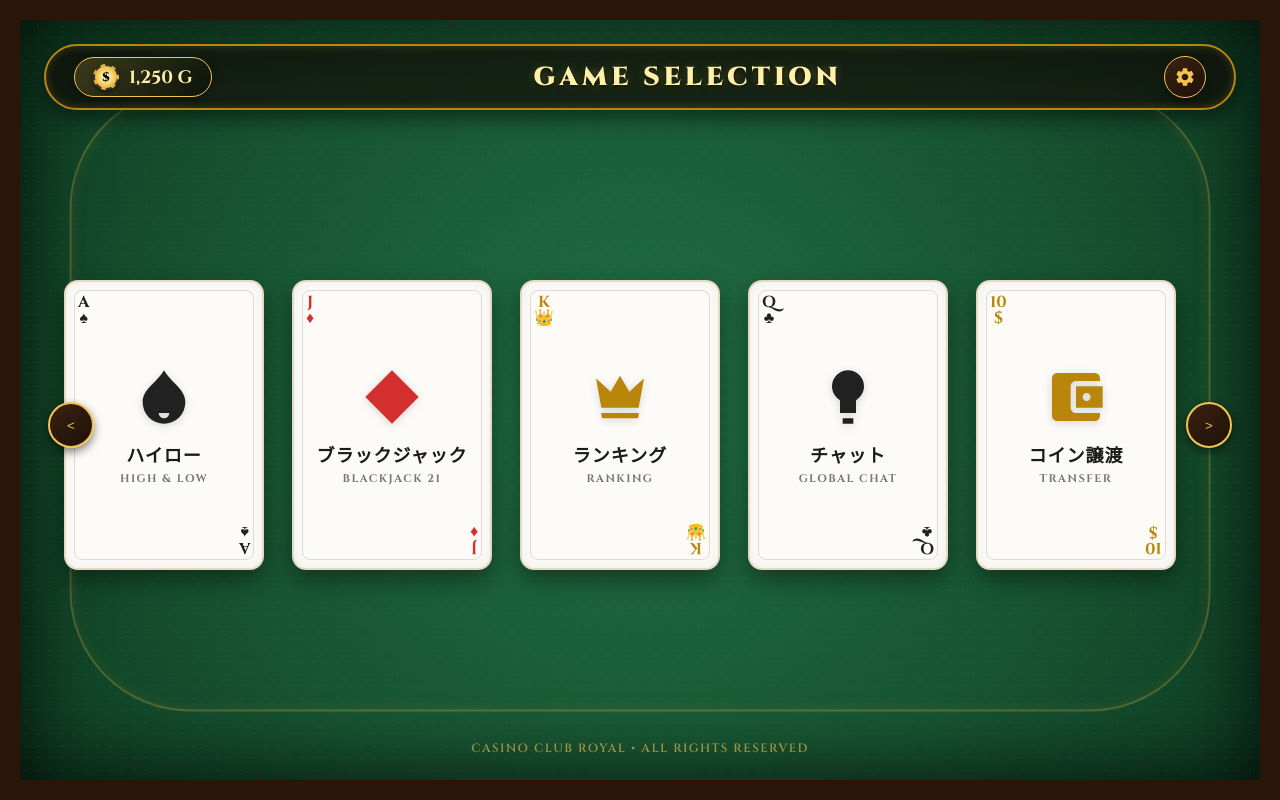
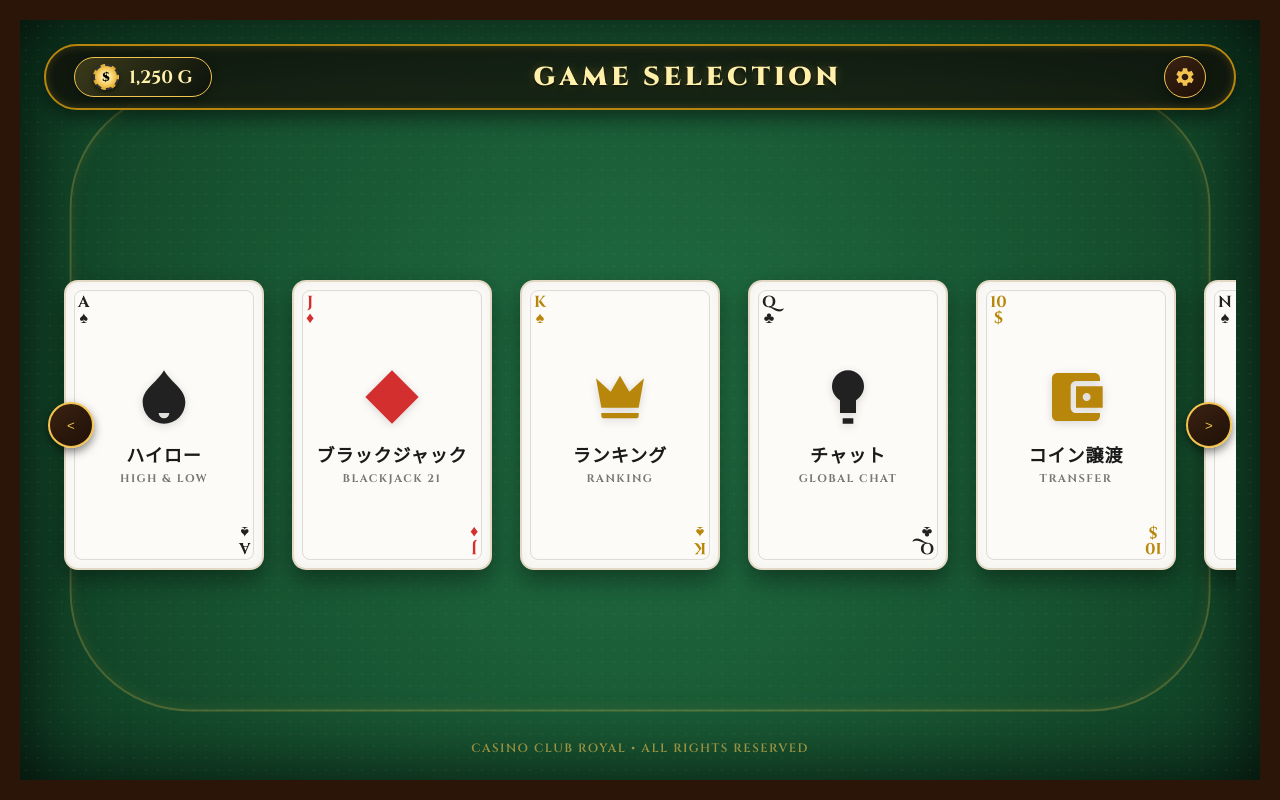
Before and after one commit to nosuke0411-gif/gemes1, a Flask app: template templates/gemes.html in a window 1280 px wide. Run offline with Flask 3, Linux system fonts and the light colour scheme; the template is opened without the code that fills it, so the values that code supplies are empty.

Commit message:
Update gemes.html

````diff
--- a/templates/gemes.html
+++ b/templates/gemes.html
@@ -51,7 +51,6 @@
         overflow: hidden;
     }
 
-    /* フェルト生地の質感を模した微細なパターンオーバーレイ */
     .table-container::before {
         content: '';
         position: absolute;
@@ -65,7 +64,6 @@
         z-index: 1;
     }
 
-    /* テーブル上の楕円ライン（カジノテーブル装飾線） */
     .table-line {
         position: absolute;
         top: 50%;
@@ -95,7 +93,6 @@
         backdrop-filter: blur(8px);
     }
 
-    /* チップ / コインバッジ */
     .chip-badge {
         display: flex;
         align-items: center;
@@ -170,7 +167,6 @@
         fill: currentColor;
     }
 
-    /* テーブル中央のカードエリア */
     .game-scroll-wrapper {
         position: relative;
         z-index: 10;
@@ -201,7 +197,6 @@
         border-radius: 4px;
     }
 
-    /* リアルなトランプカード */
     .card-btn {
         flex: 0 0 auto;
         width: 200px;
@@ -224,7 +219,6 @@
         cursor: pointer;
     }
 
-    /* カードの二重フレーム枠 */
     .card-btn::after {
         content: '';
         position: absolute;
@@ -237,14 +231,12 @@
         pointer-events: none;
     }
 
-    /* カードホバー時の立体浮き上がりエフェクト */
     .card-btn:hover {
         transform: translateY(-18px) rotateX(8deg) scale(1.05);
         box-shadow: 0 25px 35px rgba(0, 0, 0, 0.6), 0 0 15px rgba(243, 195, 80, 0.4);
         border-color: var(--gold-primary);
     }
 
-    /* カードの角マーク */
     .card-corner {
         position: absolute;
         display: flex;
@@ -267,13 +259,11 @@
         transform: rotate(180deg);
     }
 
-    /* スートカラー */
     .red-suit { color: #d32f2f; }
     .black-suit { color: #212121; }
     .gold-suit { color: #b8860b; }
     .green-suit { color: #2e7d32; }
 
-    /* 中央のメインコンテンツ・イラスト */
     .card-center {
         display: flex;
         flex-direction: column;
@@ -315,7 +305,6 @@
         text-transform: uppercase;
     }
 
-    /* 復活ゲーリボンラベル */
     .card-badge {
         position: absolute;
         top: 14px;
@@ -331,7 +320,6 @@
         border: 1px dashed var(--gold-light);
     }
 
-    /* スクロール矢印ボタン */
     .scroll-arrow {
         position: absolute;
         top: 50%;
@@ -360,7 +348,6 @@
     .scroll-arrow.left { left: 4px; }
     .scroll-arrow.right { right: 4px; }
 
-    /* ポップアップ（カジノウッド枠） */
     .popup {
         position: fixed;
         top: 0;
@@ -458,7 +445,6 @@
         border-color: #ff6666;
     }
 
-    /* フッター */
     .footer-status {
         position: relative;
         z-index: 10;
@@ -479,14 +465,12 @@
     <header class="hud-bar">
         <div class="chip-badge" title="保有コイン">
             <div class="chip-icon">$</div>
-            <!-- Flask / Jinja2 変数対応 -->
-            <span>{{ current_user.coins if current_user is defined and current_user.coins is defined else '1,250' }} G</span>
+            <span>{% if current_user is defined and current_user and current_user.coins is defined %}{{ current_user.coins }}{% else %}1,250{% endif %} G</span>
         </div>
 
         <div class="title-bar">GAME SELECTION</div>
 
         <div class="top-controls">
-            <!-- 設定ボタン -->
             <button class="icon-btn" id="settings-btn" title="設定">
                 <svg viewBox="0 0 24 24">
                     <path d="M19.14 12.94c.04-.3.06-.61.06-.94 0-.32-.02-.64-.07-.94l2.03-1.58c.18-.14.23-.41.12-.61l-1.92-3.32c-.12-.22-.37-.29-.59-.22l-2.39.96c-.5-.38-1.03-.7-1.62-.94l-.36-2.54c-.04-.24-.24-.41-.48-.41h-3.84c-.24 0-.43.17-.47.41l-.36 2.54c-.59.24-1.13.57-1.62.94l-2.39-.96c-.22-.08-.47 0-.59.22L2.74 8.87c-.12.21-.08.47.12.61l2.03 1.58c-.05.3-.09.63-.09.94s.02.64.07.94l-2.03 1.58c-.18.14-.23.41-.12.61l1.92 3.32c.12.22.37.29.59.22l2.39-.96c.5.38 1.03.7 1.62.94l.36 2.54c.05.24.24.41.48.41h3.84c.24 0 .44-.17.47-.41l.36-2.54c.59-.24 1.13-.56 1.62-.94l2.39.96c.22.08.47 0 .59-.22l1.92-3.32c.12-.22.07-.47-.12-.61l-2.01-1.58zM12 15.6c-1.98 0-3.6-1.62-3.6-3.6s1.62-3.6 3.6-3.6 3.6 1.62 3.6 3.6-1.62 3.6-3.6 3.6z"/>
@@ -513,7 +497,7 @@
                         </svg>
                     </div>
                     <div class="card-title">ハイロー</div>
-                    <div class="card-subtitle">HIGH & LOW</div>
+                    <div class="card-subtitle">HIGH &amp; LOW</div>
                 </div>
                 <div class="card-corner bottom-right black-suit">
                     <div>A</div>
@@ -546,7 +530,7 @@
             <a href="/ranking" class="card-btn">
                 <div class="card-corner top-left gold-suit">
                     <div>K</div>
-                    <div>👑</div>
+                    <div>♠</div>
                 </div>
                 <div class="card-center">
                     <div class="card-icon gold-suit">
@@ -559,7 +543,7 @@
                 </div>
                 <div class="card-corner bottom-right gold-suit">
                     <div>K</div>
-                    <div>👑</div>
+                    <div>♠</div>
                 </div>
             </a>
 
@@ -605,8 +589,8 @@
                 </div>
             </a>
 
-            <!-- 復活ゲー (Hearts Ace - Jinja2条件分岐対応) -->
-            {% if current_user is defined and current_user.coins == 0 %}
+            <!-- 復活ゲー (Hearts Ace) -->
+            {% if current_user is defined and current_user and current_user.coins is defined and current_user.coins == 0 %}
             <a href="/revive_game" class="card-btn">
                 <span class="card-badge">CHANCE!</span>
                 <div class="card-corner top-left red-suit">
@@ -628,6 +612,27 @@
                 </div>
             </a>
             {% endif %}
+
+            <!-- チェス (Knight) -->
+            <a href="/chess" class="card-btn">
+                <div class="card-corner top-left black-suit">
+                    <div>N</div>
+                    <div>♠</div>
+                </div>
+                <div class="card-center">
+                    <div class="card-icon black-suit">
+                        <svg viewBox="0 0 24 24" fill="currentColor">
+                            <path d="M19 22H5v-2h14v2zm-1-3H6v-2h12v2zm-1.8-7.8l1.4-1.4C18.3 8.1 18 5.6 16.2 4.2 14.4 2.8 11.8 3 10.2 4.5l-1.4 1.4 1.4 1.4c.8-.8 2-1 3-.5l-3.2 3.2-1.4-1.4-1.4 1.4 2.1 2.1c-.5.9-.3 2.1.5 2.9l1.4 1.4c1.2 1.2 3.1 1.2 4.2 0l4.2-4.2c1.2-1.2 1.2-3.1 0-4.3z"/>
+                        </svg>
+                    </div>
+                    <div class="card-title">チェス</div>
+                    <div class="card-subtitle">CHESS</div>
+                </div>
+                <div class="card-corner bottom-right black-suit">
+                    <div>N</div>
+                    <div>♠</div>
+                </div>
+            </a>
 
         </div>
         <button class="scroll-arrow right" id="scroll-right">&gt;</button>
@@ -655,6 +660,7 @@ const settingsBtn = document.getElementById("settings-btn");
 const settingsPopup = document.getElementById("settings-popup");
 const closeBtn = document.querySelector(".close-btn");
 
+if (settingsBtn && settingsPopup && closeBtn) {
     settingsBtn.onclick = () => {
         settingsPopup.classList.remove("hidden");
     };
@@ -668,16 +674,25 @@ settingsPopup.onclick = (e) => {
             settingsPopup.classList.add("hidden");
         }
     };
+}
 
 // --- 横スクロール矢印ボタン ---
 const gameScroll = document.getElementById("game-scroll");
-document.getElementById("scroll-left").onclick = () => {
+const btnLeft = document.getElementById("scroll-left");
+const btnRight = document.getElementById("scroll-right");
+
+if (gameScroll && btnLeft && btnRight) {
+    btnLeft.onclick = () => {
         gameScroll.scrollBy({ left: -220, behavior: 'smooth' });
     };
-document.getElementById("scroll-right").onclick = () => {
+    btnRight.onclick = () => {
         gameScroll.scrollBy({ left: 220, behavior: 'smooth' });
     };
+}
 </script>
 
 </body>
 </html>
+```
+
+もしこれに差し替えても依然としてRender側で500エラーが出る場合は、Renderのログ（`Exception on /games [GET]` の直下に表示されるスタックトレースの詳細）を確認してください。`app.py` 側（Python）の `/games` ルートで例外が発生している可能性があります。
````
Lines whose indentation alone changed are shown as unchanged.
